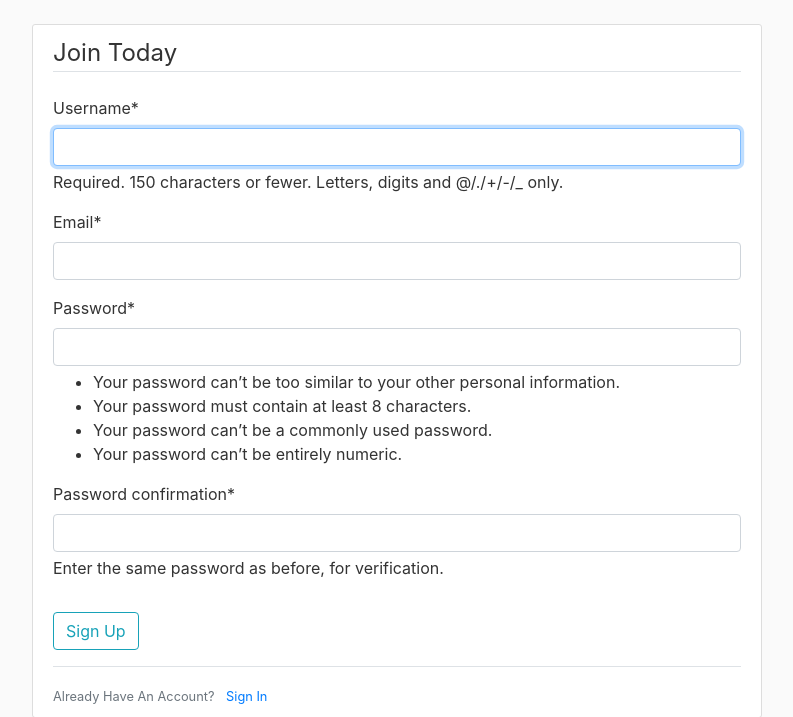
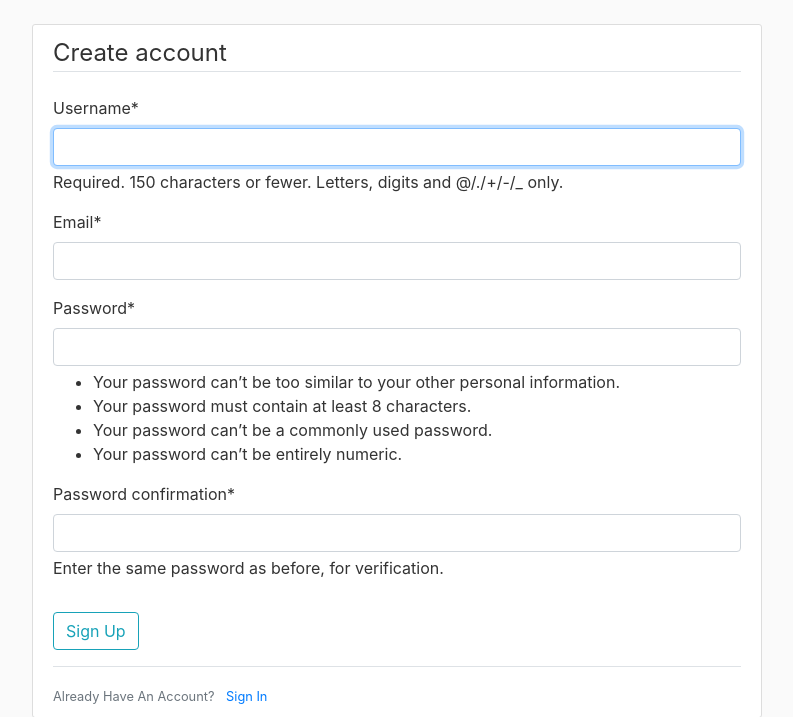
Before and after one commit to StefanDodoloi/Fix-your-home, a Django app: page /register/ in a window 1280 px wide. Shown: the part 56-773 px from the top of the page, without its empty margins (53-846 px from the left). Run offline with Django 5.2, Linux system fonts and the light colour scheme; some libraries are stand-ins or nearby versions.

Commit message:
Add files via upload

```diff
--- a/users/templates/users/register.html
+++ b/users/templates/users/register.html
@@ -5,7 +5,7 @@
         <form method="POST">
             {% csrf_token %}
             <fieldset class="form-group">
-                <legend class="border-bottom mb-4">Join Today</legend>
+                <legend class="border-bottom mb-4">Create account</legend>
                 {{ form|crispy }}
             </fieldset>
             <div class="form-group">
```
